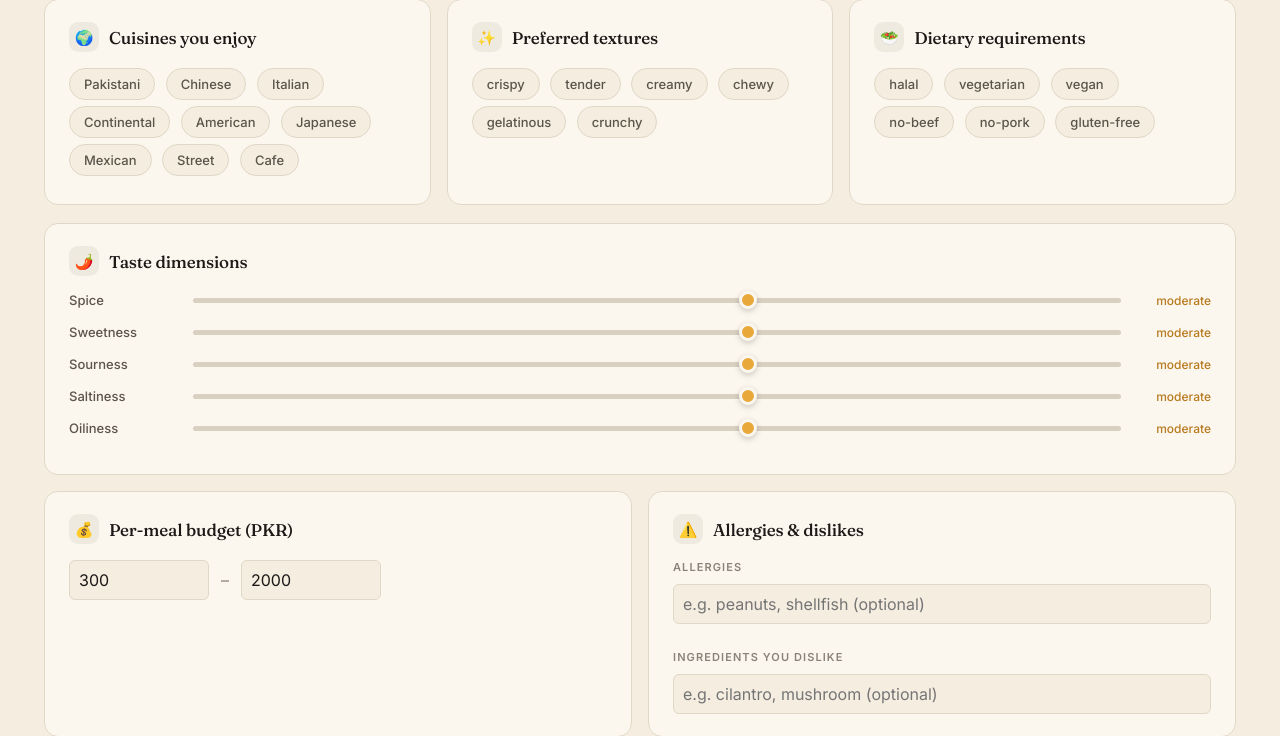
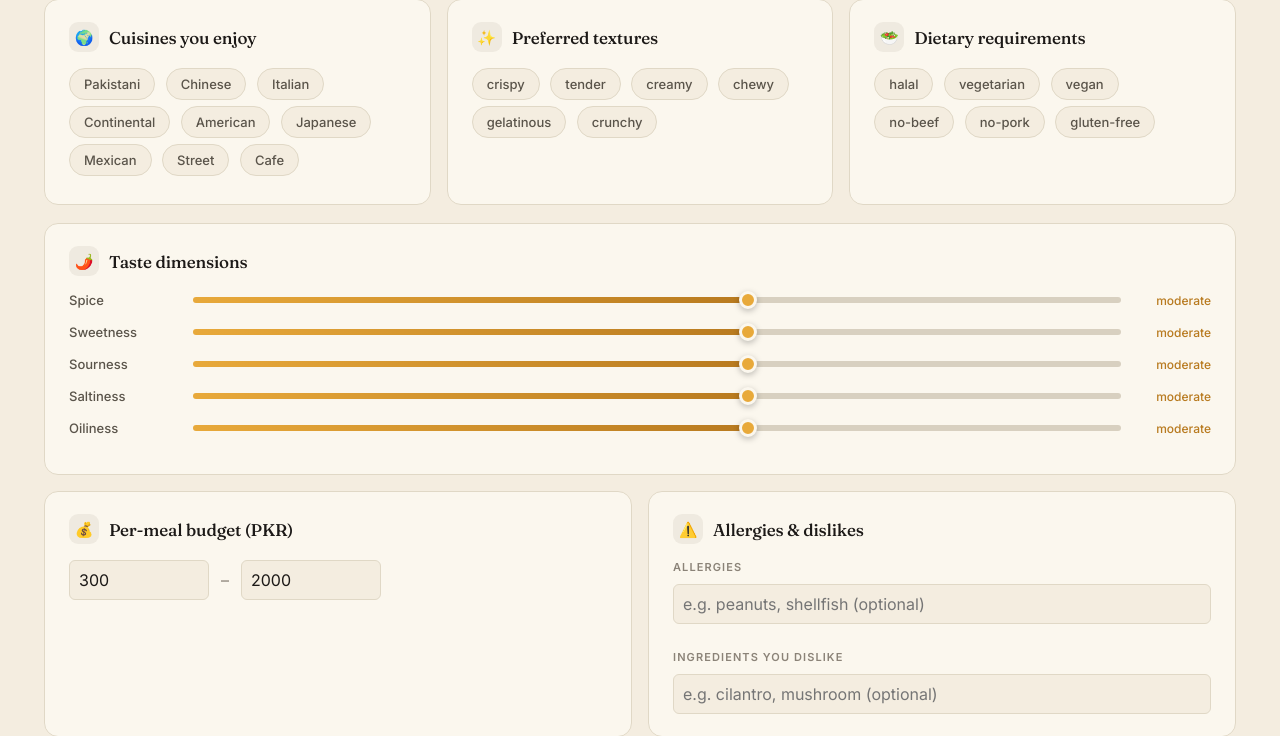
Before and after one commit to Ghanwa-Siddiqui/food-palate-recommendation, a FastAPI app: page /app/onboarding in a window 1280 px wide. Shown: the part 651-1387 px from the top of the page. Run offline with FastAPI, Linux system fonts and the light colour scheme.

Commit message:
Onboarding: give the taste-dimension sliders a live filled track
The sliders had a flat gray track with just a dot on it — no visual
feedback for "how much" was selected, which read as static/unfinished.

- Track now renders as a saffron-to-saffron-dark gradient fill from the
  left edge up to the thumb, gray beyond it — a real progress indicator,
  driven by a --val CSS custom property.
- New updateSlider() sets that property on every 'input' event (live
  while dragging) and runs once on page load so all 5 sliders start
  correctly filled at their default value, not just after the first drag.
- Firefox gets the equivalent via ::-moz-range-progress (WebKit's
  linear-gradient trick doesn't apply there).
- Smoother thumb feedback: grows on hover, grows further while actively
  dragged (:active), cursor switches grab/grabbing, and a soft focus ring
  for keyboard users.

33/33 tests pass. Verified by driving updateSlider() directly: value 3/5
-> --val:60%, value 5/5 -> 100%, value 0/5 -> 0%, label text switching
correctly at each step.

```diff
--- a/app/static/namak.css
+++ b/app/static/namak.css
@@ -244,10 +244,28 @@ a:focus-visible,button:focus-visible,input:focus-visible,.dish:focus-visible{
 .slider-row{display:grid;grid-template-columns:110px 1fr 76px;align-items:center;gap:14px;margin-bottom:16px;}
 .slider-row label{font-size:13px;color:var(--stone-2);font-weight:500;}
 .slider-row output{font-size:12px;color:var(--saffron-d);text-align:right;font-weight:500;}
-input[type="range"].pref-range{-webkit-appearance:none;appearance:none;width:100%;height:5px;border-radius:3px;background:var(--line-2);outline:none;cursor:pointer;}
-input[type="range"].pref-range::-webkit-slider-thumb{-webkit-appearance:none;width:18px;height:18px;border-radius:50%;background:var(--saffron);border:3px solid var(--bone);box-shadow:0 2px 6px rgba(0,0,0,.2);cursor:pointer;transition:transform .12s ease;}
-input[type="range"].pref-range::-webkit-slider-thumb:hover{transform:scale(1.15);}
-input[type="range"].pref-range::-moz-range-thumb{width:18px;height:18px;border-radius:50%;background:var(--saffron);border:3px solid var(--bone);box-shadow:0 2px 6px rgba(0,0,0,.2);cursor:pointer;}
+input[type="range"].pref-range{
+  --val:50%;
+  -webkit-appearance:none;appearance:none;width:100%;height:6px;border-radius:4px;outline:none;cursor:pointer;
+  background:linear-gradient(to right,var(--saffron) 0%,var(--saffron-d) var(--val),var(--line-2) var(--val),var(--line-2) 100%);
+  transition:box-shadow .15s ease;
+}
+input[type="range"].pref-range:focus-visible{box-shadow:0 0 0 3px rgba(232,169,58,.35);border-radius:6px;}
+input[type="range"].pref-range::-webkit-slider-thumb{
+  -webkit-appearance:none;width:18px;height:18px;border-radius:50%;background:var(--saffron);
+  border:3px solid var(--bone);box-shadow:0 2px 6px rgba(0,0,0,.25);cursor:grab;margin-top:0;
+  transition:transform .15s cubic-bezier(.34,1.56,.64,1),box-shadow .15s ease;
+}
+input[type="range"].pref-range::-webkit-slider-thumb:hover{transform:scale(1.2);box-shadow:0 3px 10px rgba(0,0,0,.3);}
+input[type="range"].pref-range:active::-webkit-slider-thumb{cursor:grabbing;transform:scale(1.3);}
+input[type="range"].pref-range::-moz-range-track{height:6px;border-radius:4px;background:var(--line-2);}
+input[type="range"].pref-range::-moz-range-progress{height:6px;border-radius:4px;background:linear-gradient(to right,var(--saffron),var(--saffron-d));}
+input[type="range"].pref-range::-moz-range-thumb{
+  width:18px;height:18px;border-radius:50%;background:var(--saffron);border:3px solid var(--bone);
+  box-shadow:0 2px 6px rgba(0,0,0,.25);cursor:grab;transition:transform .15s cubic-bezier(.34,1.56,.64,1);
+}
+input[type="range"].pref-range::-moz-range-thumb:hover{transform:scale(1.2);}
+.slider-row output{transition:color .15s ease;}
 
 .budget-row{display:flex;gap:12px;align-items:center;}
 .budget-row .feed-input{max-width:140px;}
--- a/app/templates/namak/onboarding.html
+++ b/app/templates/namak/onboarding.html
@@ -81,8 +81,7 @@
     {% for id, label in dims %}
     <div class="slider-row">
       <label for="{{ id }}">{{ label }}</label>
-      <input type="range" class="pref-range" id="{{ id }}" min="0" max="5" value="3"
-             oninput="document.getElementById('{{ id }}Out').textContent=['none','very light','light','moderate','strong','very strong'][this.value]">
+      <input type="range" class="pref-range" id="{{ id }}" min="0" max="5" value="3" oninput="updateSlider(this)">
       <output id="{{ id }}Out">moderate</output>
     </div>
     {% endfor %}
@@ -126,6 +125,18 @@
 </div>
 
 <script>
+  var SLIDER_LABELS = ['none', 'very light', 'light', 'moderate', 'strong', 'very strong'];
+
+  function updateSlider(el) {
+    var pct = (el.value / el.max) * 100;
+    el.style.setProperty('--val', pct + '%');
+    var out = document.getElementById(el.id + 'Out');
+    if (out) out.textContent = SLIDER_LABELS[el.value];
+  }
+
+  // Paint the filled-track gradient at each slider's starting value on load.
+  document.querySelectorAll('input[type="range"].pref-range').forEach(updateSlider);
+
   function pickedTiles() {
     return Array.from(document.querySelectorAll('#tileGrid .dish.check'));
   }
```
